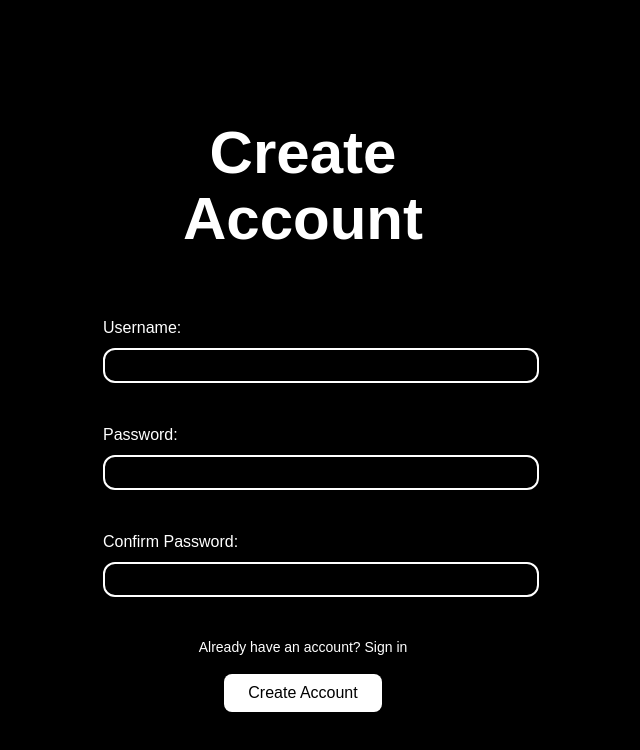
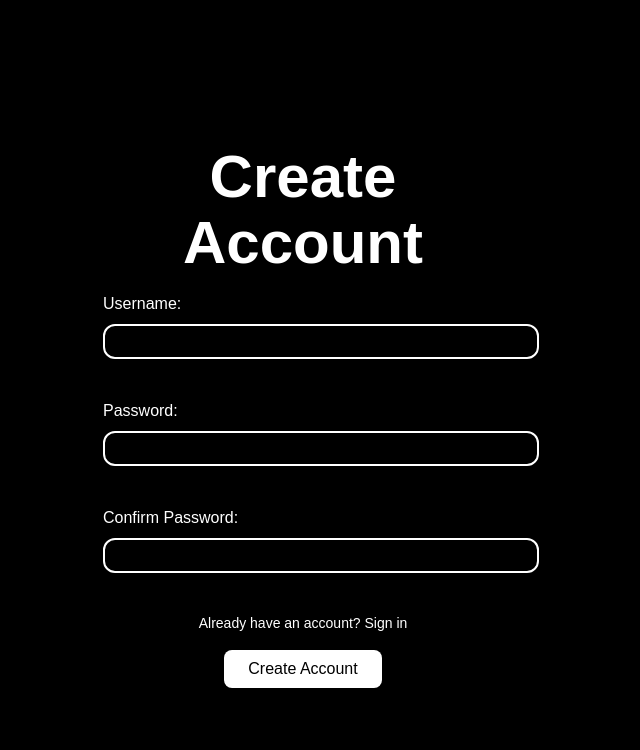
Before and after one commit to S0LD13R-CMD/Messaging-App, a React (Vite) app in the folder frontend/: page /register in a window 1280 px wide. Shown: the top 750 px of the page, without its empty margins (337-977 px from the left). Built offline with nearby package versions, Linux system fonts and the light colour scheme; a web font is replaced by a local one.

Commit message:
Refactored button implementation in GlobalChat and LoginPage to use the new Button component, enhancing modularity. Updated placeholder text in GlobalChat and added a subtitle in LoginPage for improved user experience. Adjusted CSS styles for better layout.

```diff
--- a/frontend/src/components/chat/GlobalChat.tsx
+++ b/frontend/src/components/chat/GlobalChat.tsx
@@ -2,6 +2,7 @@ import React, { useState, useEffect } from 'react';
 import { Message } from '../../types/messageTypes';
 import { chatStyles } from '../../styles/chatStyles';
 import '../../styles/buttonAnimations.css';
+import Button from '../ui/Button';
 
 interface GlobalChatProps {
   username: string;
@@ -89,15 +90,17 @@ const GlobalChat: React.FC<GlobalChatProps> = ({ username }) => {
           onChange={e => setNewMessage(e.target.value)}
           style={chatStyles.input}
           className="animated-input"
-          placeholder="Type a message..."
+          placeholder="Your yapping goes here..."
         />
-        <button
+        <Button
           type="submit"
-          style={chatStyles.button}
-          className="btn-slide"
+          animation="slide"
+          margin="0 0 0 10px"
+          padding="8px 16px"
+          border="2px solid rgb(62, 0, 100)"
         >
           Send
-        </button>
+        </Button>
       </form>
     </div>
   );
--- a/frontend/src/components/ui/Button.tsx
+++ b/frontend/src/components/ui/Button.tsx
@@ -10,6 +10,8 @@ interface ButtonProps extends ButtonHTMLAttributes<HTMLButtonElement> {
   height?: string;
   bgColor?: string;
   margin?: string;
+  padding?: string;
+  border?: string;
   children: React.ReactNode;
 }
 
@@ -20,7 +22,9 @@ const Button: React.FC<ButtonProps> = ({
   width,
   height,
   bgColor,
+  border,
   margin,
+  padding,
   className = '',
   children,
   ...props
@@ -58,6 +62,8 @@ const Button: React.FC<ButtonProps> = ({
         height: height || undefined,
         backgroundColor: bgColor || 'black',
         margin: margin || undefined,
+        padding: padding || undefined,
+        border: border || '2px solid rgb(255, 255, 255)',
       }}
       {...props}
     >
--- a/frontend/src/pages/LoginPage.tsx
+++ b/frontend/src/pages/LoginPage.tsx
@@ -1,6 +1,7 @@
 import React, { useState } from 'react';
 import { loginStyles } from '../styles/loginStyles';
 import { Link } from 'react-router-dom';
+import Button from '../components/ui/Button';
 
 interface LoginPageProps {
   onLogin: (username: string) => void;
@@ -22,6 +23,7 @@ const LoginPage: React.FC<LoginPageProps> = ({ onLogin }) => {
     <div style={loginStyles.container}>
       <div style={loginStyles.formContainer}>
         <h1 style={loginStyles.title}>Yappatron</h1>
+        <h2 style={loginStyles.subtitle}>Unleash your inner yapper</h2>
 
         <form style={loginStyles.form} onSubmit={handleSubmit}>
           <div style={loginStyles.formGroup}>
@@ -52,12 +54,13 @@ const LoginPage: React.FC<LoginPageProps> = ({ onLogin }) => {
 
           <Link to="/register" style={loginStyles.link}>Need to make account</Link>
 
-          <button
+          <Button
+            animation="grow"
             type="submit"
             style={loginStyles.button}
           >
             Sign in
-          </button>
+          </Button>
         </form>
       </div>
     </div>
--- a/frontend/src/styles/loginStyles.ts
+++ b/frontend/src/styles/loginStyles.ts
@@ -29,9 +29,15 @@ export const loginStyles = {
     fontSize: '3.75rem',
     fontWeight: 'bold',
     color: 'white',
-    marginBottom: '4rem',
+    marginBottom: '1rem',
     alignSelf: 'center',
     fontFamily: "'Geo', sans-serif",
+  },
+  subtitle: {
+    fontSize: '1.25rem',
+    color: 'white',
+    marginBottom: '2rem',
+    alignSelf: 'center',
   },
   form: {
     width: '100%',
```
